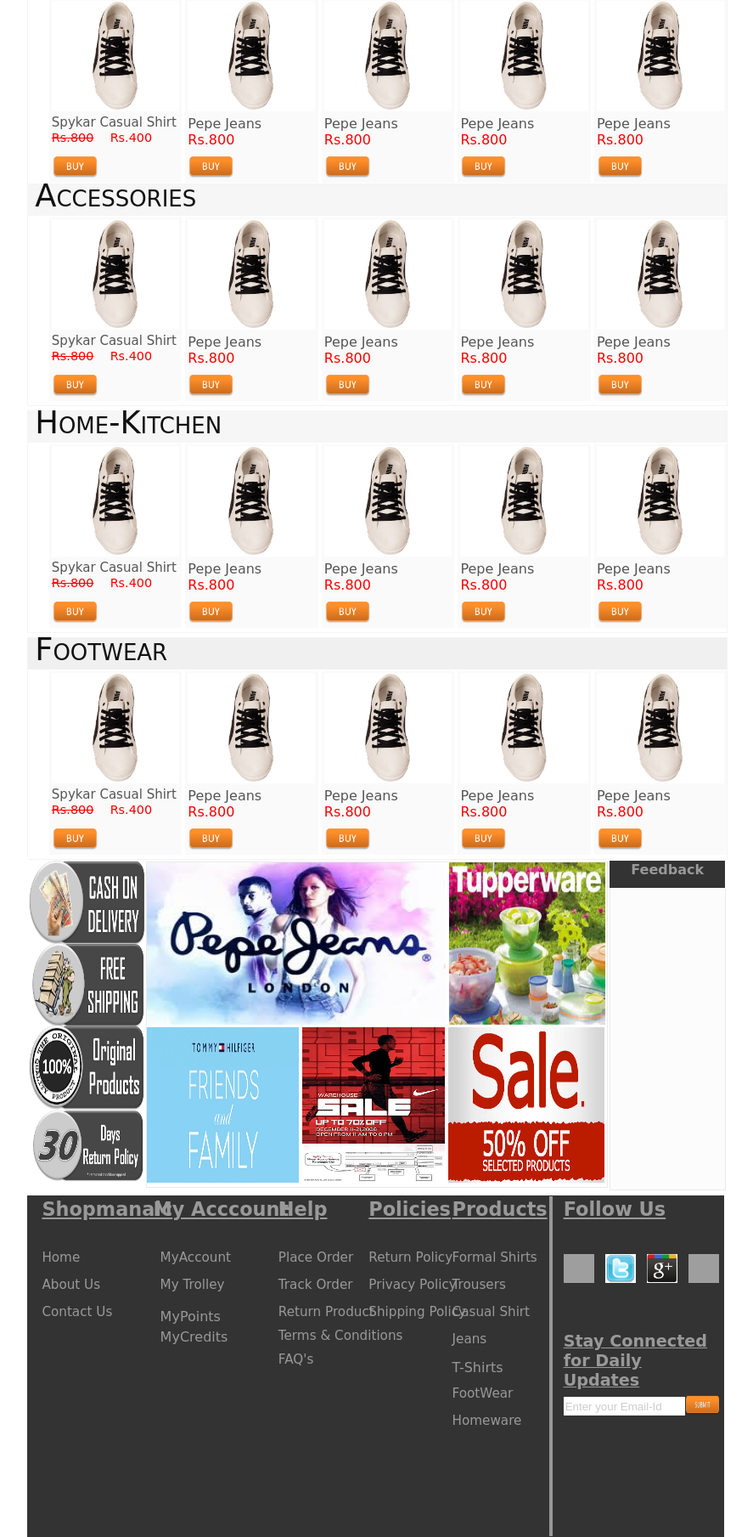
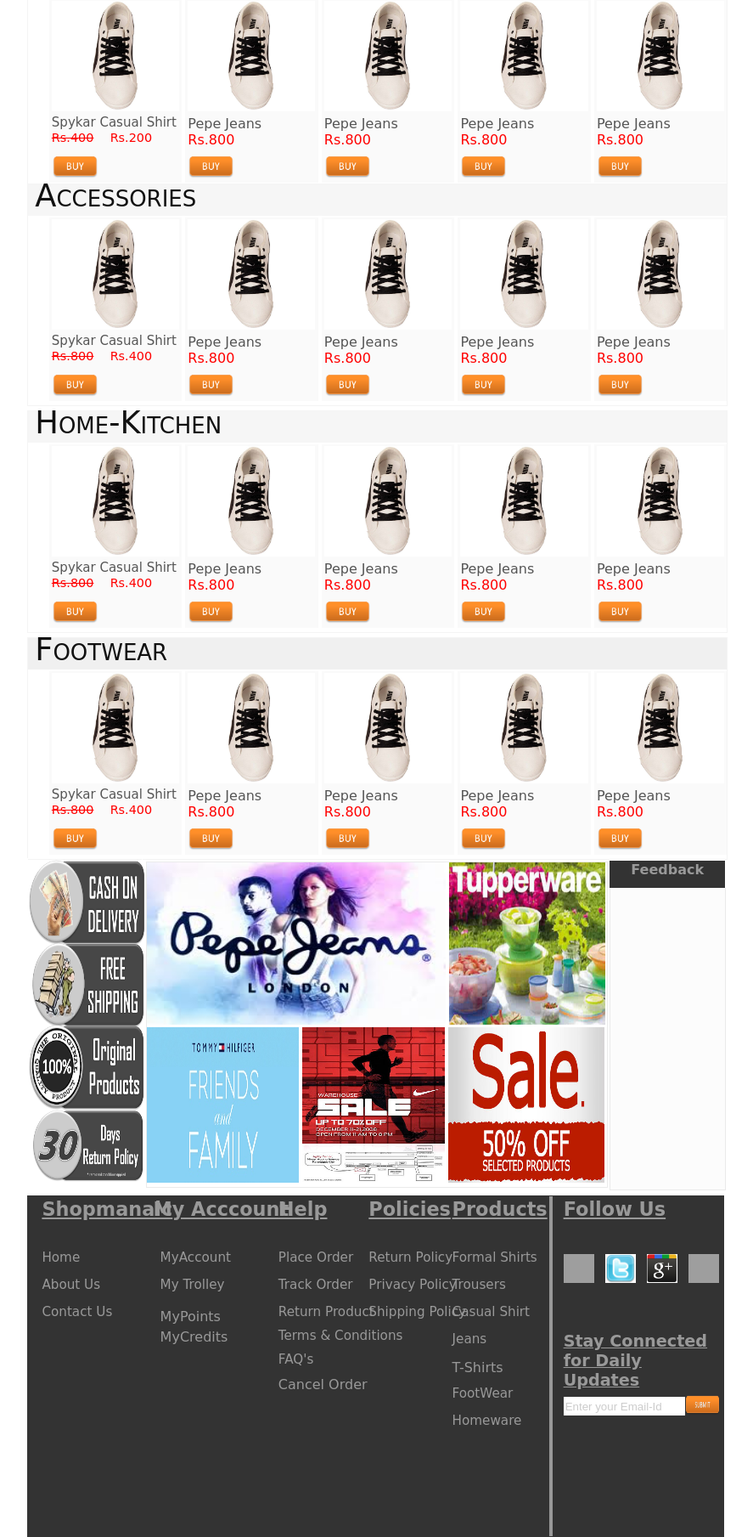
Before and after one commit to amit70/shopmaniac.in, a PHP site: page /shopmaniac/ in a window 1280 px wide. Shown: the part 552-2361 px from the top of the page at 85% size, without its empty margins (198-1085 px from the left). Run offline with PHP 8.4, Linux system fonts and the light colour scheme; data that the repository does not hold is empty; grey boxes are pictures that could not be loaded.

Commit message:
Update index.php

```diff
--- a/index.php
+++ b/index.php
@@ -1502,8 +1502,8 @@ echo "<input type=\"hidden\" name=\"pid1\" value=\"1\" >";
  <div  style="position:absolute; left:3%; top:15%;width:19%; height:83%; background-color:#fafafa;">
   <img src="prodimg/p4.jpg" width="96%" height="60%" style="position:absolute; top:1%; left:2%;" />
   <p style="position:absolute; top:56%; left:2%; font-family:'Comic Sans MS', cursive; color:#555; font-size:94%;">Spykar Casual Shirt</p>
-  <p style="position:absolute;  left:2%; top:65%; font-family:'Comic Sans MS', cursive; color:#555;  color:#F00; font-size:90%; text-decoration:line-through;">Rs.800 </p>
-  <p style="position:absolute; left:46%; top:65%; font-family:'Comic Sans MS', cursive; color:#555;  color:#F00; font-size:90%;">Rs.400 </p>
+  <p style="position:absolute;  left:2%; top:65%; font-family:'Comic Sans MS', cursive; color:#555;  color:#F00; font-size:90%; text-decoration:line-through;">Rs.400 </p>
+  <p style="position:absolute; left:46%; top:65%; font-family:'Comic Sans MS', cursive; color:#555;  color:#F00; font-size:90%;">Rs.200 </p>
 <img src="prodimg/Buy1.png" width="35%" height="15%" style="position:absolute; left:2%; top:85%;" onmousedown="this.src='prodimg/Buy2.png'" onmouseup="this.src='prodimg/Buy1.png'" onclick="prod('a')"/>
   </div></a>
 
@@ -1864,6 +1864,8 @@ echo "<input type=\"text\" name=\"contact1\" id=\"contact1\" style=\"position:ab
 
 
 <a href="mycredits.php" onmouseover="this.style.color = '#DF7000'"  onmouseout="this.style.color = '#999'" style="text-decoration:none; color:#999;height:0px; position:absolute; left:19%; top:39%; font-family:'Comic Sans MS', cursive" >MyCredits</a>
+
+<a href="cancelorder.php" onmouseover="this.style.color = '#DF7000'"  onmouseout="this.style.color = '#999'" style="text-decoration:none; color:#999;height:0px; position:absolute; left:36%; top:53%; font-family:'Comic Sans MS', cursive" >Cancel Order</a>
 <div id="apDiv40"></div>
 </div>
 
```
